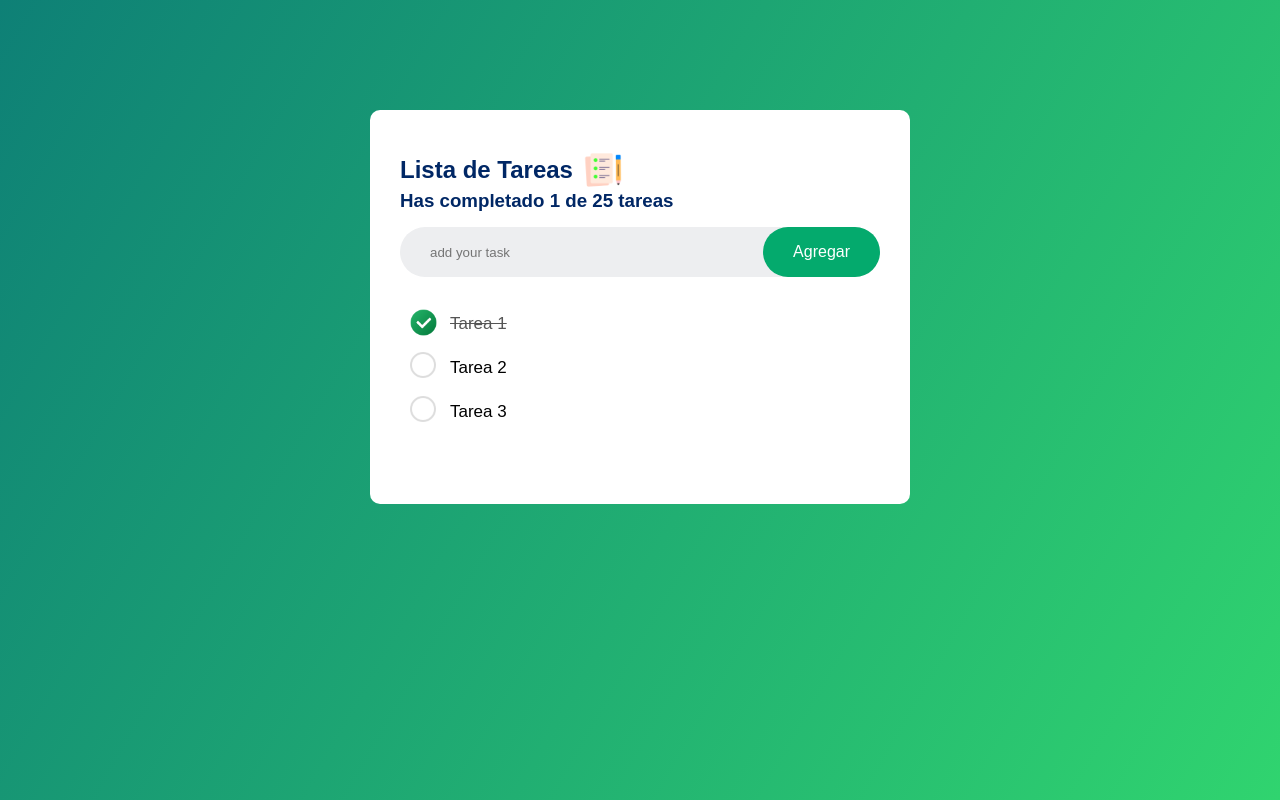
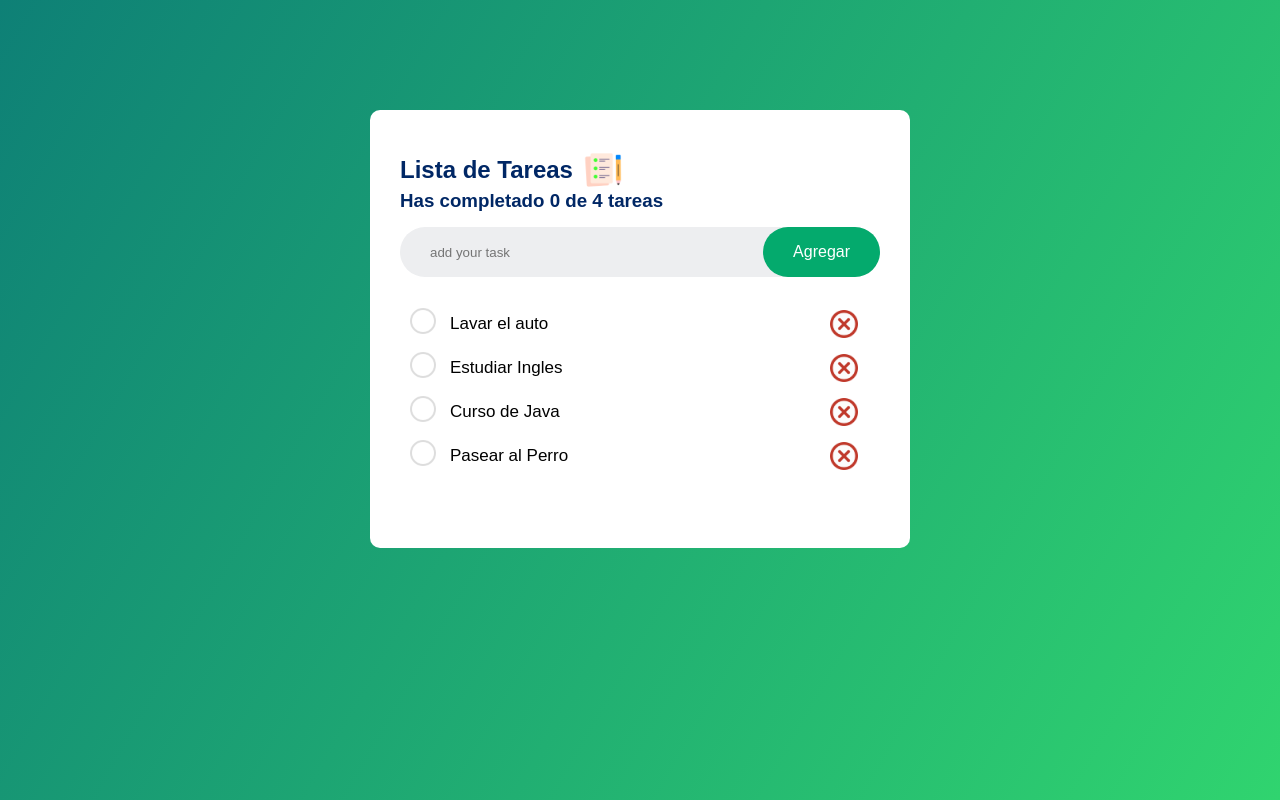
Before and after one commit to pcap087/react-todo-app, a React (Create React App) app: page / in a window 1280 px wide. Built offline with nearby package versions, Linux system fonts and the light colour scheme.

Commit message:
update hasta la clase 8

```diff
--- a/src/App.js
+++ b/src/App.js
@@ -6,25 +6,34 @@ import { TodoItem } from './TodoItem';
 import { CreateTodoButton } from './CreateTodoButton';
 
 const defaultTareas = [
-    {texto: 'Tarea 1', completed: true},
-    {texto: 'Tarea 2', completed: false},
-    {texto: 'Tarea 3', completed: false}
+    {texto: 'Lavar el auto', completed: false},
+    {texto: 'Estudiar Ingles', completed: false},
+    {texto: 'Curso de Java', completed: false},
+    {texto: 'Pasear al Perro', completed: false}
 ]
 
 function App() {
+    //estado para el buscador de tareas
+    const [searchValue, setSearchValue] = React.useState('');
+
+    //estado para la cantidad de tareas
     const [tareas, setTareas] = React.useState(defaultTareas);
 
-    const [searchValue, setSearchValue] = React.useState('');
+    //cantidad de tareas completadas
+    const completedTodos = tareas.filter(item => item.completed === true).length;
 
-    const completedTodos = tareas.filter(todo => !!todo.completed).length;
-    const totalTodos = 0;
+    //cantidad de tareas del array
+    const totalTodos = defaultTareas.length;
+
+    //filtar los datos en el buscador
+    const searchTareas = defaultTareas.filter(tarea => tarea.texto.toLowerCase().includes(searchValue.toLowerCase()));
 
     return (
         <div className="container">
             <div className="todo-app">
                 <TodoCounter
                     completed={completedTodos}
-                    total={25}
+                    total={totalTodos}
                 />
                 <div className="row">
                     <TodoSearch
@@ -34,10 +43,12 @@ function App() {
                     <CreateTodoButton/>
                 </div>
                 <TodoList>
-                    {defaultTareas.map(todo => (
-                        <TodoItem key={todo.texto}
+                    {searchTareas.map(todo => (
+                        <TodoItem
+                            key={todo.texto}
                             text={todo.texto}
                             completed={todo.completed}
+                            completedTodos = {completedTodos}
                         />))
                     }
                 </TodoList>
--- a/src/CreateTodoButton.js
+++ b/src/CreateTodoButton.js
@@ -10,7 +10,7 @@ function CreateTodoButton() {
     };
 
     return (
-        <button onClick={clickButton}>Agregar</button>
+        <button className="button-add" onClick={clickButton}>Agregar</button>
     )
 }
 
--- a/src/TodoItem.js
+++ b/src/TodoItem.js
@@ -1,15 +1,24 @@
-//import './css/TodoItem.css';
+function TodoItem({text, completed, completedTodos}) {
 
-function TodoItem(props) {
+    const checkTodo = () => {
+       console.log(text);
+    }
+
+
     return(
         <li>
-            <span className={`${props.completed == true ? "icon-check" : "icon-uncheck"}`}></span>
+            <button type="button"
+                className="icon-uncheck"
+                onClick={checkTodo}
+            />
 
-            <p className={`${props.completed && "checked"}`}>{props.text}</p>
+            <p>{text}</p>
 
-            <span className=""></span>
+            <button type="button"
+                className="icon-deleted"
+            />
+
         </li>
-
     );
 }
 
@@ -17,3 +26,7 @@ function TodoItem(props) {
 export { TodoItem };
 
 //{`unchecked ${props.completed} && "checked"`}
+
+//className={`${props.completed == true ? "icon-check" : "icon-uncheck"}`}
+
+//<p className={`${props.completed && "checked"}`}>{props.text}</p>
--- a/src/index.css
+++ b/src/index.css
@@ -59,7 +59,7 @@ input{
     font-weight: 14px;
 }
 
-button{
+.button-add{
     border: none;
     outline: none;
     padding: 16px 30px;
@@ -75,11 +75,11 @@ ul li{
     font-size: 17px;
     padding: 12px 8px 12px 50px;
     user-select: none;
-    cursor: pointer;
     position: relative;
 }
 
  .icon-check {
+    border: none;
     position: absolute;
     height: 31px;
     width: 31px;
@@ -91,7 +91,9 @@ ul li{
 }
 
 .icon-uncheck {
+    border: none;
     position: absolute;
+    background: transparent;
     height: 26px;
     width: 26px;
     background-image: url(images/unchecked.png);
@@ -102,14 +104,17 @@ ul li{
 }
 
 .icon-deleted {
+    cursor: pointer;
+    border: none;
+    background: transparent;
     position: absolute;
-    height: 31px;
-    width: 31px;
+    height: 28px;
+    width: 28px;
     background-image: url(images/delete.png);
     background-size: cover;
     background-position: center;
-    top: 5px;
-    left: 8px;
+    top: 8px;
+    left: 430px;
 }
 
 .checked{
@@ -117,10 +122,7 @@ ul li{
     text-decoration: line-through;
 }
 
-
-
-
- .TodoItem{
+.TodoItem{
     background-color:#fafafa;
     position:relative;
     display:flex;
@@ -141,33 +143,3 @@ ul li{
 .TodoItem-p--complete{
     text-decoration:line-through
 }
-
-.Icon{
-    cursor:pointer;
-    display:flex;
-    justify-content:center;
-    align-items:center;
-    height:48px;
-    width:48px;
-    font-size:24px;
-    font-weight:700
-}
-
-.Icon-check{
-    position:absolute;
-    left:12px
-}
-
-.Icon-check--active{
-    color:#4caf50
-}
-
-.Icon-delete{
-    position:absolute;
-    top:-24px;
-    right:0
-}
-
-.Icon-delete:hover{
-    color:red
-}
```
